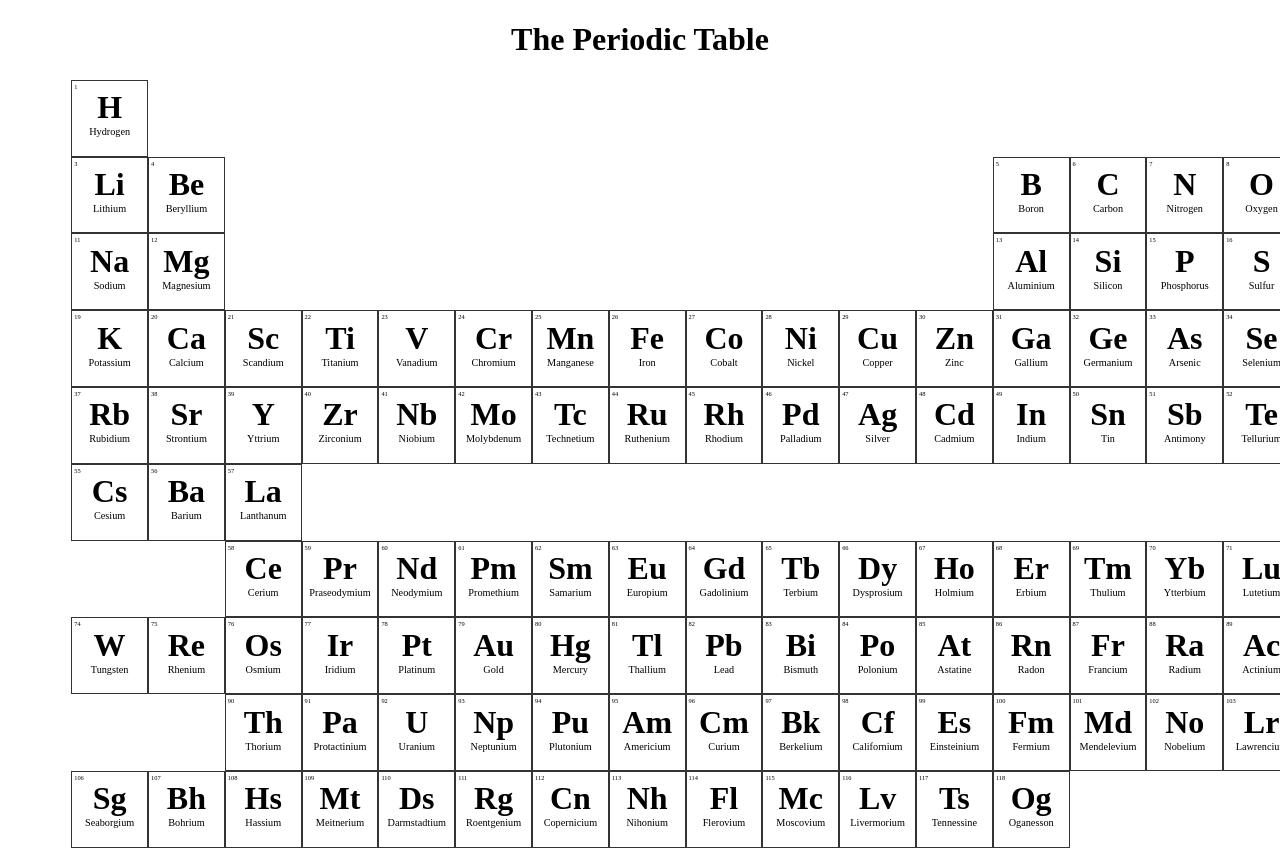
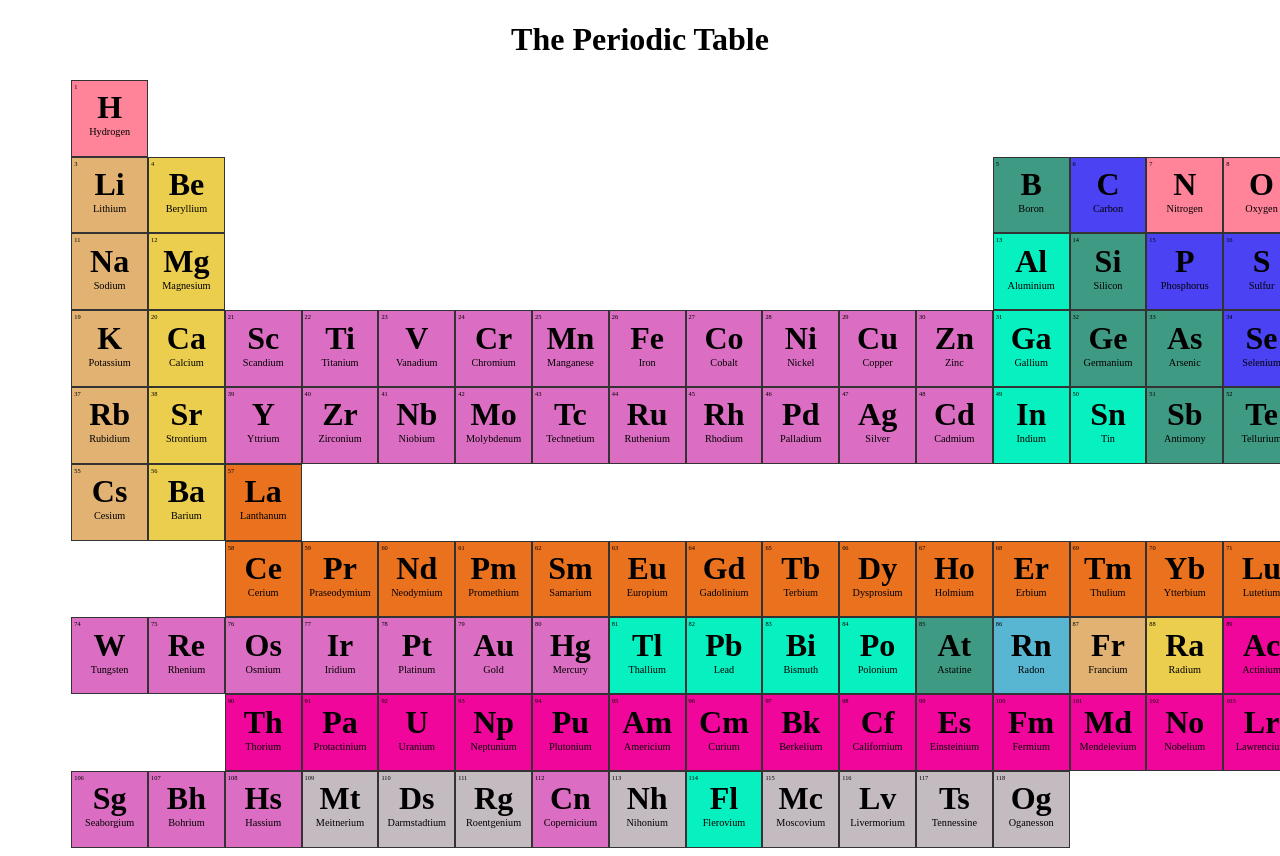
Before and after one commit to xianrusso/periodic-table, a React (Create React App) app: page / in a window 1280 px wide. Shown: the top 856 px of the page. Built offline with nearby package versions, Linux system fonts and the light colour scheme.

Commit message:
add background colors

```diff
--- a/src/components/style/index.css
+++ b/src/components/style/index.css
@@ -65,3 +65,48 @@ h1 {
   text-align: center;
   font-size: 0.8vw;
 }
+
+/* Types */
+.noble {
+  background: #58B6D3;
+}
+
+.alkali {
+  background: #E1B272;
+}
+
+.alkaline {
+  background: #EBCE4E;
+}
+
+.transition {
+  background: #DB6DC2;
+}
+
+.lanthanide {
+  background: #EA711E;
+}
+
+.post-transition {
+  background: #06F0C0;
+}
+
+.actinide {
+  background: #F0069B;
+}
+
+.unknown {
+  background: #C4BBC1;
+}
+
+.diatomic {
+  background: #FF8399;
+}
+
+.metalloid {
+  background: #3F9A83;
+}
+
+.polyatomic {
+  background: #4B42F4;
+}
```
